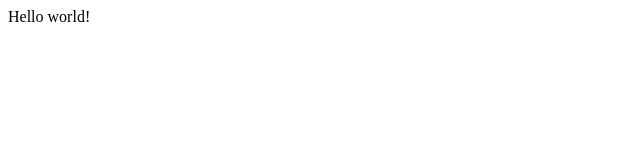
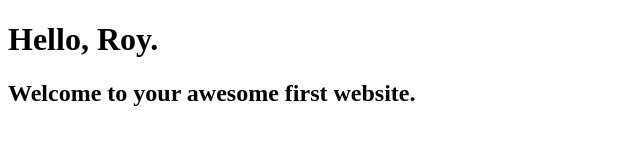
Before and after one commit to RoyGF/gatsby_study, a Gatsby site: page / in a window 1280 px wide. Shown: the whole page, without its empty margins (0-640 px from the left). Built offline with nearby package versions, Linux system fonts and the light colour scheme; Gatsby itself is replaced by a stand-in of ours.

Commit message:
First Commit

```diff
--- a/src/pages/index.js
+++ b/src/pages/index.js
@@ -1,3 +1,12 @@
 import React from "react"
 
-export default () => <div>Hello world!</div>
+const IndexPage = () => {
+  return (
+    <div>
+      <h1>Hello, Roy.</h1>
+      <h2>Welcome to your awesome first website.</h2>
+    </div>
+  )
+}
+
+export default IndexPage
```
